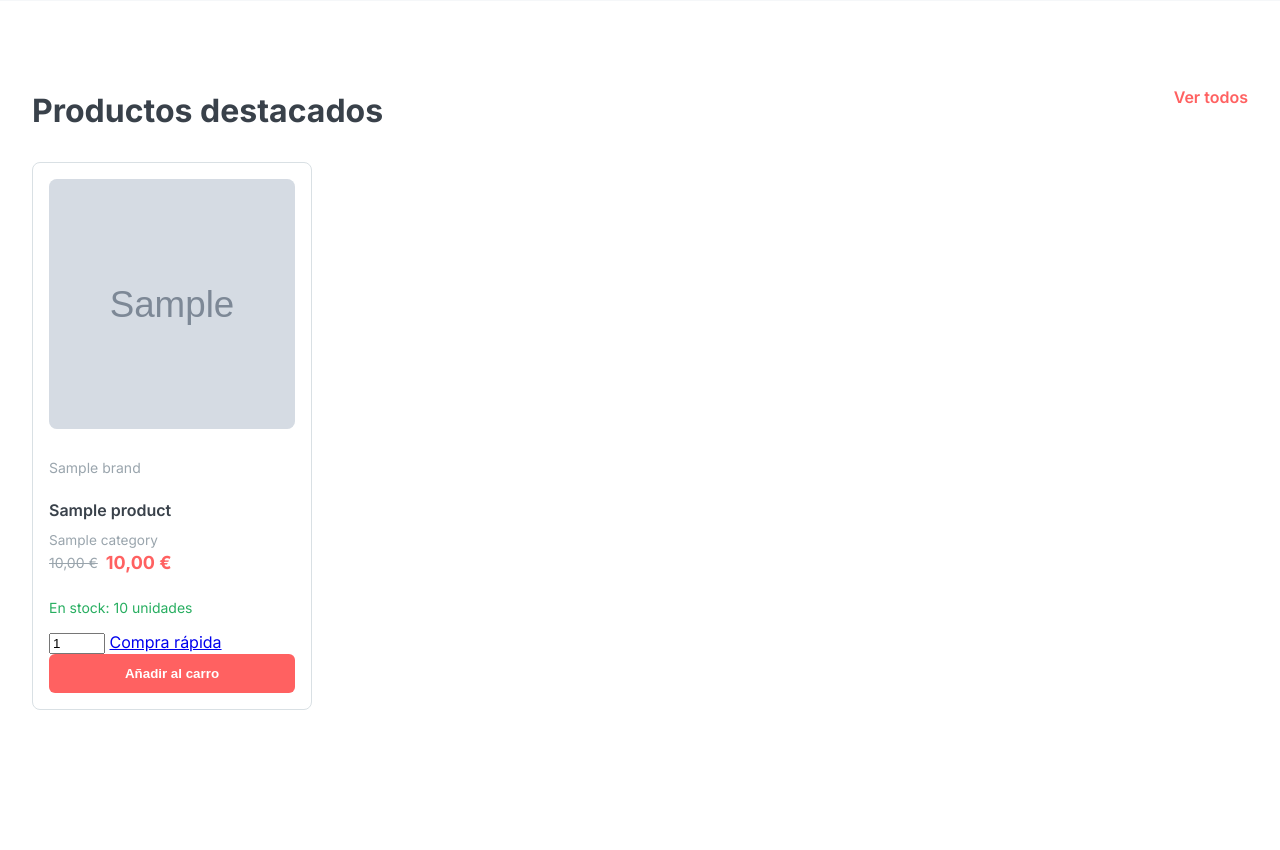
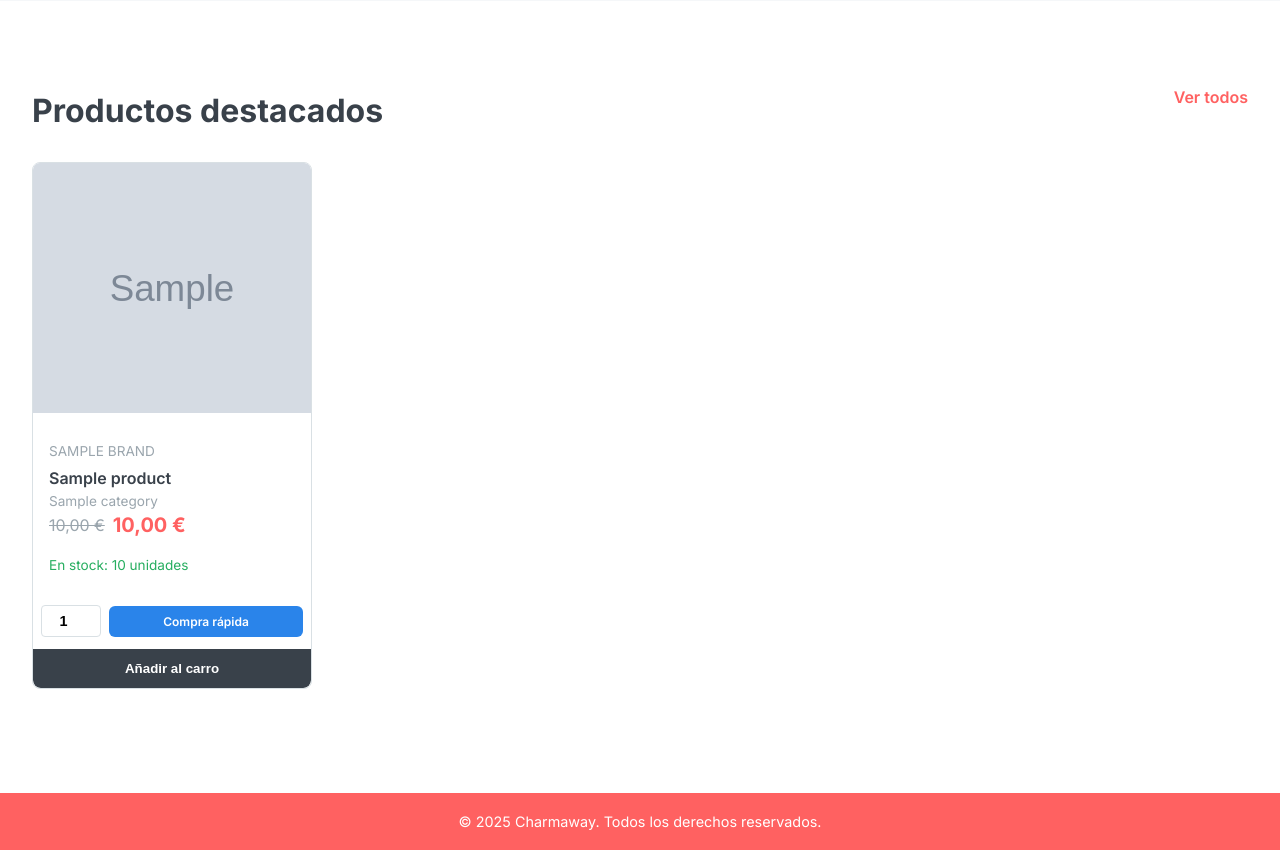
Before and after one commit to Ultimate88x/PGPI-G1.7, a Django app: page / in a window 1280 px wide. Shown: the part 1057-1907 px from the top of the page. Run offline with Django 5.2, Linux system fonts and the light colour scheme; tables that the repository leaves empty hold one stand-in row (values such as "Sample post"); grey boxes marked "Sample" are stand-in pictures.

Commit message:
Mejoras en UI y funcionalidad de productos y servicios

```diff
--- a/charmaway/charmaway/context_processors.py
+++ b/charmaway/charmaway/context_processors.py
@@ -17,9 +17,26 @@ def cart_item_count(request):
     return {"cart_item_count": total_items}
 
 def search_filters(request):
-    """Provide departments and brands for search filters in all templates"""
-    # Include all departments (including Services) in the search dropdown
+    """Provide departments, categories and brands for search filters in all templates"""
+    # Check if we're in the services view
+    is_services_view = request.path.startswith('/services/')
+
+    if is_services_view:
+        # For services view, only show service departments and their categories
+        service_dept_names = ['Beauty Academy', 'Premium Services', 'Club Exclusivo']
+        departments = Department.objects.filter(name__in=service_dept_names).order_by('order_position')
+        categories = Category.objects.filter(department__name__in=service_dept_names).select_related('department').order_by('department__order_position', 'order_position')
+        brands = Brand.objects.none()  # No brands in services
+    else:
+        # For other views, exclude service departments
+        service_dept_names = ['Beauty Academy', 'Premium Services', 'Club Exclusivo']
+        departments = Department.objects.exclude(name__in=service_dept_names).order_by('order_position', 'name')
+        categories = Category.objects.none()  # Categories not needed in header for products
+        brands = Brand.objects.all().order_by('name')
+
     return {
-        "all_departments": Department.objects.all().order_by('order_position', 'name'),
-        "all_brands": Brand.objects.all().order_by('name')
+        "all_departments": departments,
+        "all_categories": categories,
+        "all_brands": brands,
+        "is_services_view": is_services_view
     }
--- a/charmaway/static/css/base.css
+++ b/charmaway/static/css/base.css
@@ -25,3 +25,19 @@ body{
   padding:0;
   width:100%;
 }
+
+.copyright-footer{
+  background-color: #ff6161;
+  text-align: center;
+  padding: 20px;
+  color: white;
+  font-size: 0.9em;
+  margin-top: 40px;
+  margin-left: 0;
+  margin-right: 0;
+  margin-bottom: 0;
+  display: block;
+  width: 100%;
+  position: relative;
+  z-index: 10;
+}
--- a/charmaway/static/css/home.css
+++ b/charmaway/static/css/home.css
@@ -375,7 +375,7 @@ section {
     background: white;
     border: 1px solid var(--input-border);
     border-radius: 8px;
-    padding: 1rem;
+    overflow: hidden;
     transition: all 0.3s ease;
     position: relative;
     display: flex;
@@ -383,8 +383,8 @@ section {
 }
 
 .product-card:hover {
-    box-shadow: 0 8px 25px rgba(0, 0, 0, 0.1);
-    transform: translateY(-5px);
+    box-shadow: 0 4px 12px rgba(0, 0, 0, 0.1);
+    transform: translateY(-4px);
 }
 
 .product-badge {
@@ -426,8 +426,6 @@ section {
     width: 100%;
     height: 250px;
     overflow: hidden;
-    border-radius: 8px;
-    margin-bottom: 1rem;
     background: #f5f7f9;
     display: flex;
     align-items: center;
@@ -446,22 +444,26 @@ section {
 }
 
 .product-info {
+    padding: 1rem;
     flex: 1;
     display: flex;
     flex-direction: column;
 }
 
 .product-brand {
+    font-size: 0.85rem;
     color: var(--muted);
-    font-size: 0.875rem;
-    margin-bottom: 0.5rem;
+    margin-bottom: 0.25rem;
+    text-transform: uppercase;
+    font-weight: 500;
 }
 
 .product-name {
     font-size: 1rem;
     font-weight: 600;
-    margin-bottom: 0.75rem;
     color: var(--dark-btn);
+    margin: 0.25rem 0;
+    line-height: 1.4;
     display: -webkit-box;
     -webkit-line-clamp: 2;
     -webkit-box-orient: vertical;
@@ -476,22 +478,22 @@ section {
 }
 
 .product-pricing {
+    margin-bottom: 0.75rem;
     display: flex;
     align-items: center;
     gap: 0.5rem;
-    margin-bottom: 0.75rem;
 }
 
 .product-price {
-    font-size: 1.125rem;
+    font-size: 1.25rem;
     font-weight: 700;
     color: var(--dark-btn);
 }
 
 .original-price {
+    font-size: 1rem;
     text-decoration: line-through;
     color: var(--muted);
-    font-size: 0.875rem;
     font-weight: 400;
 }
 
@@ -500,32 +502,78 @@ section {
 }
 
 .product-stock {
-    font-size: 0.875rem;
-    margin-bottom: 1rem;
+    font-size: 0.85rem;
+    margin: 0.5rem 0;
 }
 
-.product-stock.in-stock {
+.in-stock {
     color: #27ae60;
+    font-weight: 500;
 }
 
-.product-stock.out-of-stock {
+.out-of-stock {
     color: #e74c3c;
+    font-weight: 500;
+}
+
+.product-actions-wrapper {
+    display: flex;
+    gap: 0.5rem;
+    padding: 0.5rem;
+    padding-bottom: 0.75rem;
+    align-items: center;
+    justify-content: flex-start;
+}
+
+.qty-input-card {
+    width: 60px;
+    height: 32px;
+    border: 1px solid var(--input-border);
+    border-radius: 4px;
+    text-align: center;
+    font-size: 0.9rem;
+    font-weight: 600;
+    padding: 0.25rem;
+}
+
+.btn-quick-buy {
+    display: inline-flex;
+    align-items: center;
+    justify-content: center;
+    background: #2a84ea;
+    color: #fff;
+    padding: 0.5rem 1rem;
+    border-radius: 6px;
+    font-weight: 600;
+    font-size: 0.75rem;
+    transition: background 0.2s ease;
+    text-decoration: none;
+    white-space: nowrap;
+    flex: 1;
+}
+
+.btn-quick-buy:hover {
+    background: #005bbd;
+}
+
+.product-card form {
+    margin-top: 0;
 }
 
 .btn-add-cart {
     width: 100%;
     padding: 0.75rem;
-    background: var(--coral);
+    background: var(--dark-btn);
     color: white;
     border: none;
-    border-radius: 6px;
+    border-radius: 0 0 8px 8px;
     font-weight: 600;
     cursor: pointer;
-    transition: all 0.2s ease;
+    transition: background 0.2s ease;
 }
 
 .btn-add-cart:hover {
-    background: var(--dark-btn);
+    background: var(--coral);
 }
 
 .no-content {
@@ -673,12 +721,12 @@ section {
         grid-template-columns: repeat(2, 1fr);
     }
 
-    .product-card {
-        padding: 0.75rem;
+    .product-image-wrapper {
+        height: 150px;
     }
 
-    .product-image-wrapper {
-        height: 150px;
+    .product-info {
+        padding: 0.75rem;
     }
 
     .product-name {
--- a/charmaway/static/css/product-detail.css
+++ b/charmaway/static/css/product-detail.css
@@ -353,12 +353,17 @@
     text-align: center;
     font-size: 1rem;
     font-weight: 600;
+    -moz-appearance: textfield;
+    appearance: textfield;
 }
 
 .qty-input::-webkit-inner-spin-button,
 .qty-input::-webkit-outer-spin-button {
     -webkit-appearance: none;
+    -moz-appearance: none;
+    appearance: none;
     margin: 0;
+    display: none;
 }
 
 .btn-add-cart {
--- a/charmaway/store/views.py
+++ b/charmaway/store/views.py
@@ -2,16 +2,19 @@ from django.shortcuts import render
 from catalog.models import Product, Category, Brand, Department
 
 def home(request):
-    # Get featured products
+    # Exclude service departments
+    service_dept_names = ['Beauty Academy', 'Premium Services', 'Club Exclusivo']
+
+    # Get featured products (exclude service departments)
     featured_products = Product.objects.exclude(
-        category__department__name='Servicios'
+        category__department__name__in=service_dept_names
     ).filter(
         is_available=True,
         is_featured=True
     ).select_related('brand', 'category').prefetch_related('images')[:8]
 
-    # Get all departments
-    departments = Department.objects.all().order_by('order_position', 'name')
+    # Get all departments except service departments
+    departments = Department.objects.exclude(name__in=service_dept_names).order_by('order_position', 'name')
 
     context = {
         'featured_products': featured_products,
--- a/charmaway/templates/base.html
+++ b/charmaway/templates/base.html
@@ -17,6 +17,7 @@
   <main class="main">
     {% block content %}{% endblock %}
   </main>
+  {% block footer %}{% endblock %}
 
   {% block scripts %}{% endblock %}
 </body>
--- a/charmaway/templates/includes/header.html
+++ b/charmaway/templates/includes/header.html
@@ -20,22 +20,31 @@
     </nav>
 
     <div class="search-wrap">
-      <form action="{% url 'catalog:catalog' %}" method="get" class="search" role="search" id="search-form">
-        <select name="department" class="search-filter" aria-label="Filtrar por departamento">
-          <option value="">Todos los departamentos</option>
+      <form action="{% if is_services_view %}{% url 'services:services_catalog' %}{% else %}{% url 'catalog:catalog' %}{% endif %}" method="get" class="search" role="search" id="search-form">
+        <select name="department" class="search-filter" aria-label="{% if is_services_view %}Filtrar por servicio{% else %}Filtrar por departamento{% endif %}">
+          <option value="">{% if is_services_view %}Todos los servicios{% else %}Todos los departamentos{% endif %}</option>
           {% for department in all_departments %}
           <option value="{{ department.id }}" {% if request.GET.department == department.id|stringformat:'s' %}selected{% endif %}>{{ department.name }}</option>
           {% endfor %}
         </select>
 
+        {% if is_services_view %}
+        <select name="category" class="search-filter" id="category-filter" aria-label="Filtrar por categoría">
+          <option value="">Todas las categorías</option>
+          {% for category in all_categories %}
+          <option value="{{ category.id }}" {% if request.GET.category == category.id|stringformat:'s' %}selected{% endif %}>{{ category.name }}</option>
+          {% endfor %}
+        </select>
+        {% else %}
         <select name="brand" class="search-filter" id="brand-filter" aria-label="Filtrar por marca">
           <option value="">Todas las marcas</option>
           {% for brand in all_brands %}
           <option value="{{ brand.id }}" {% if request.GET.brand == brand.id|stringformat:'s' %}selected{% endif %}>{{ brand.name }}</option>
           {% endfor %}
         </select>
+        {% endif %}
 
-        <input type="search" name="q" id="search-input" placeholder="Buscar producto" aria-label="Buscar producto" value="{{ request.GET.q }}" />
+        <input type="search" name="q" id="search-input" placeholder="{% if is_services_view %}Buscar servicio{% else %}Buscar producto{% endif %}" aria-label="{% if is_services_view %}Buscar servicio{% else %}Buscar producto{% endif %}" value="{{ request.GET.q }}" />
 
         <button type="submit" class="search-btn" aria-label="Buscar">
           <svg width="20" height="20" viewBox="0 0 24 24" fill="none">
@@ -94,36 +103,4 @@ document.addEventListener("click", function(e) {
         dropdown.classList.add("hidden");
     }
 });
-
-// Search form dynamic routing based on department
-const searchForm = document.getElementById("search-form");
-const departmentSelect = searchForm.querySelector('select[name="department"]');
-const brandFilter = document.getElementById("brand-filter");
-const searchInput = document.getElementById("search-input");
-
-// Get department ID for "Servicios"
-const serviciosDepartmentId = {% if all_departments %}{% for dept in all_departments %}{% if dept.name == "Servicios" %}"{{ dept.id }}"{% endif %}{% endfor %}{% endif %};
-
-function updateSearchForm(isServiciosDepartment) {
-    if (isServiciosDepartment) {
-        searchForm.action = "{% url 'services:services_catalog' %}";
-        brandFilter.style.display = "none";
-        searchInput.style.width = "420px";
-        searchInput.placeholder = "Buscar servicio";
-        searchInput.setAttribute("aria-label", "Buscar servicio");
-    } else {
-        searchForm.action = "{% url 'catalog:catalog' %}";
-        brandFilter.style.display = "";
-        searchInput.style.width = "";
-        searchInput.placeholder = "Buscar producto";
-        searchInput.setAttribute("aria-label", "Buscar producto");
-    }
-}
-
-departmentSelect.addEventListener("change", function() {
-    updateSearchForm(this.value === serviciosDepartmentId);
-});
-
-// Set initial form state based on current selection
-updateSearchForm(departmentSelect.value === serviciosDepartmentId);
 </script>
```
Also changed, not shown: charmaway/catalog/management/commands/seed_catalog_simple.py (+22 -8 lines), charmaway/catalog/templates/catalog/product_detail.html (+37 -2 lines), charmaway/order/views.py (+34 -4 lines), charmaway/services/management/commands/seed_services.py (+153 -126 lines), charmaway/services/templates/services/service_detail.html (+34 -9 lines), charmaway/services/views.py (+31 -9 lines), charmaway/static/css/catalog.css (+45 -0 lines).
